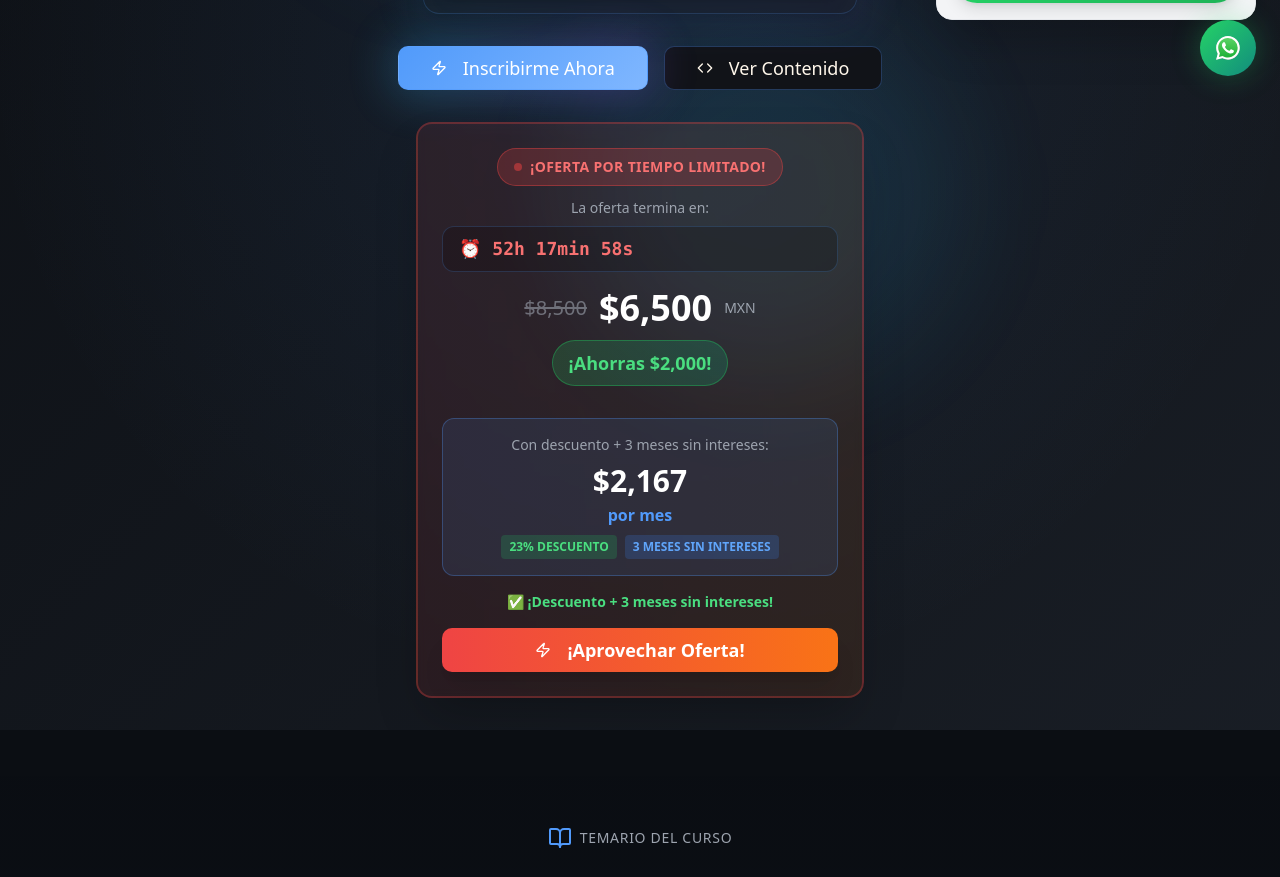
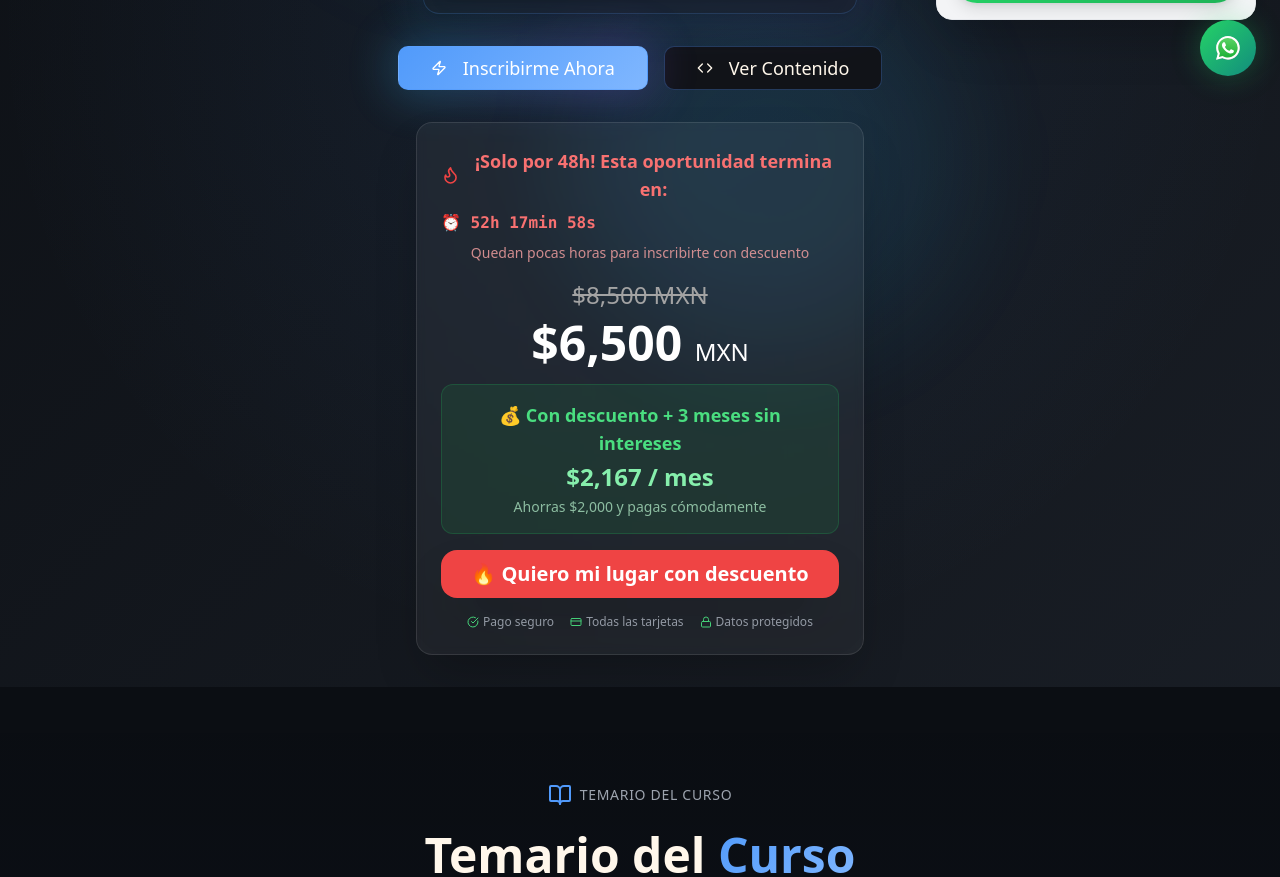
Before and after one commit to joaquin-c-dev/joaquinc-dev-landing, a React (Vite) app: page / in a window 1280 px wide. Shown: the part 700-1577 px from the top of the page. Built offline with nearby package versions, Linux system fonts and the light colour scheme.

Commit message:
Refactor pricing section

```diff
--- a/src/components/HeroSection.tsx
+++ b/src/components/HeroSection.tsx
@@ -1,5 +1,5 @@
 import { Button } from "@/components/ui/button";
-import { Code, Zap } from "lucide-react";
+import { Code, Zap, Flame, CheckCircle, CreditCard, Lock } from "lucide-react";
 import joaquinProfile from "@/assets/joaquin-profile.jpg";
 import CountdownTimer from "./CountdownTimer";
 
@@ -91,71 +91,67 @@ const HeroSection = () => {
             </Button>
           </div>
 
-          {/* Pricing info with urgency */}
-          <div className="bg-gradient-to-r from-red-500/10 to-orange-500/10 border-2 border-red-500/30 rounded-2xl p-6 backdrop-blur-sm shadow-2xl max-w-md mx-auto">
-            {/* Urgency Header */}
+          {/* Optimized Pricing Section */}
+          <div className="bg-white/5 border border-white/10 rounded-2xl p-6 backdrop-blur-sm shadow-2xl max-w-md mx-auto">
+            {/* Urgency Message */}
             <div className="text-center mb-4">
-              <div className="inline-flex items-center gap-2 bg-red-500/20 px-4 py-2 rounded-full border border-red-500/40 mb-3">
-                <div className="w-2 h-2 bg-red-500 rounded-full animate-pulse"></div>
-                <span className="text-red-400 font-bold text-sm uppercase tracking-wide">
-                  ¡OFERTA POR TIEMPO LIMITADO!
-                </span>
+              <div className="flex items-center justify-center gap-2 mb-2">
+                <Flame className="w-5 h-5 text-red-500" />
+                <span className="text-red-400 font-bold text-lg">¡Solo por 48h! Esta oportunidad termina en:</span>
+              </div>
+              <CountdownTimer textColor="text-red-400" />
+              <p className="text-red-300/80 text-sm mt-2">Quedan pocas horas para inscribirte con descuento</p>
+            </div>
+
+            {/* Price Section */}
+            <div className="text-center mb-4">
+              {/* Original price crossed out */}
+              <div className="text-neutral-400 line-through text-2xl mb-2">$8,500 MXN</div>
+
+              {/* Current price highlighted */}
+              <div className="text-5xl font-black text-white mb-4">
+                $6,500 <span className="text-2xl font-normal">MXN</span>
               </div>
 
-              {/* Countdown */}
-              <div className="mb-4">
-                <p className="text-sm text-muted-foreground mb-2">La oferta termina en:</p>
-                <div className="bg-black/20 px-4 py-2 rounded-lg border border-primary/20">
-                  <CountdownTimer textColor="text-red-400 font-mono font-bold text-lg" />
+              {/* Combined benefit block */}
+              <div className="bg-green-500/10 border border-green-500/20 rounded-xl p-4 mb-4">
+                <div className="text-green-400 font-bold text-lg mb-1">
+                  💰 Con descuento + 3 meses sin intereses
+                </div>
+                <div className="text-green-300 text-2xl font-bold">
+                  $2,167 / mes
+                </div>
+                <div className="text-green-200/70 text-sm mt-1">
+                  Ahorras $2,000 y pagas cómodamente
                 </div>
               </div>
             </div>
 
-            {/* Price Section */}
-            <div className="text-center mb-4">
-              <div className="flex items-center justify-center gap-3 mb-3">
-                <span className="text-xl text-muted-foreground line-through opacity-60">$8,500</span>
-                <span className="text-4xl font-black text-white">$6,500</span>
-                <span className="text-sm text-muted-foreground">MXN</span>
-              </div>
-
-              <div className="inline-flex items-center bg-gradient-to-r from-green-500/20 to-emerald-500/20 px-4 py-2 rounded-full border border-green-500/40 mb-4">
-                <span className="text-green-400 font-bold text-lg">¡Ahorras $2,000!</span>
-              </div>
+            {/* Enhanced CTA Button */}
+            <div className="mb-4">
+              <Button
+                size="lg"
+                className="w-full bg-red-500 hover:bg-red-600 text-white font-black text-xl py-6 rounded-2xl transition-all duration-300 transform hover:scale-105 shadow-2xl border-0"
+                onClick={() => window.open('https://buy.stripe.com/bJe3cx4yy1yP9Vn46Mb3q01?prefilled_promo_code=LANZAMIENTO', '_blank')}
+              >
+                🔥 Quiero mi lugar con descuento
+              </Button>
             </div>
 
-            {/* Combined Benefits */}
-            <div className="bg-primary/10 border border-primary/30 rounded-xl p-4 mb-4">
-              <div className="text-center">
-                <p className="text-sm text-muted-foreground mb-2">Con descuento + 3 meses sin intereses:</p>
-                <p className="text-3xl font-black text-white mb-1">$2,167</p>
-                <p className="text-primary font-bold">por mes</p>
-                <div className="flex items-center justify-center gap-2 mt-2">
-                  <span className="bg-green-500/20 text-green-400 px-2 py-1 rounded text-xs font-semibold">
-                    23% DESCUENTO
-                  </span>
-                  <span className="bg-blue-500/20 text-blue-400 px-2 py-1 rounded text-xs font-semibold">
-                    3 MESES SIN INTERESES
-                  </span>
-                </div>
+            {/* Trust signals */}
+            <div className="flex items-center justify-center gap-4 text-xs text-muted-foreground">
+              <div className="flex items-center gap-1">
+                <CheckCircle className="w-3 h-3 text-green-400" />
+                <span>Pago seguro</span>
               </div>
-            </div>
-
-            {/* Benefits */}
-            <div className="text-center text-sm text-muted-foreground space-y-1 mb-4">
-              <p className="text-green-400 font-semibold">✅ ¡Descuento + 3 meses sin intereses!</p>
-            </div>
-
-            {/* Offer CTA Button */}
-            <div className="text-center">
-              <Button
-                size="lg"
-                className="w-full bg-gradient-to-r from-red-500 to-orange-500 hover:from-red-600 hover:to-orange-600 text-white font-bold text-lg px-8 py-4 transition-all duration-300 hover:scale-105 shadow-xl border-0"
-                onClick={() => window.open('https://buy.stripe.com/bJe3cx4yy1yP9Vn46Mb3q01?prefilled_promo_code=LANZAMIENTO', '_blank')}
-              >
-                <Zap className="w-5 h-5 mr-2" />
-                ¡Aprovechar Oferta!
-              </Button>
+              <div className="flex items-center gap-1">
+                <CreditCard className="w-3 h-3 text-green-400" />
+                <span>Todas las tarjetas</span>
+              </div>
+              <div className="flex items-center gap-1">
+                <Lock className="w-3 h-3 text-green-400" />
+                <span>Datos protegidos</span>
+              </div>
             </div>
           </div>
 
```
